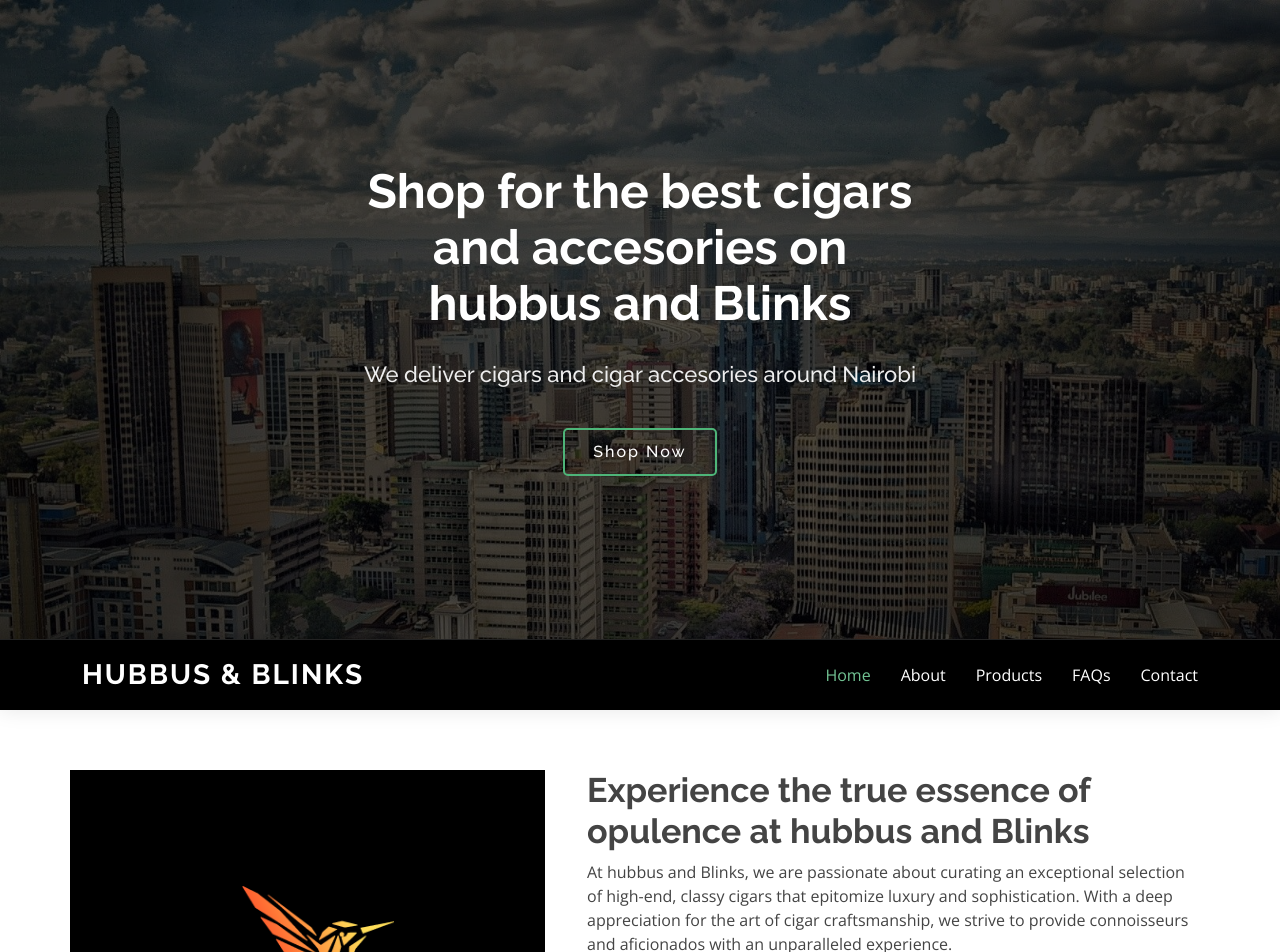
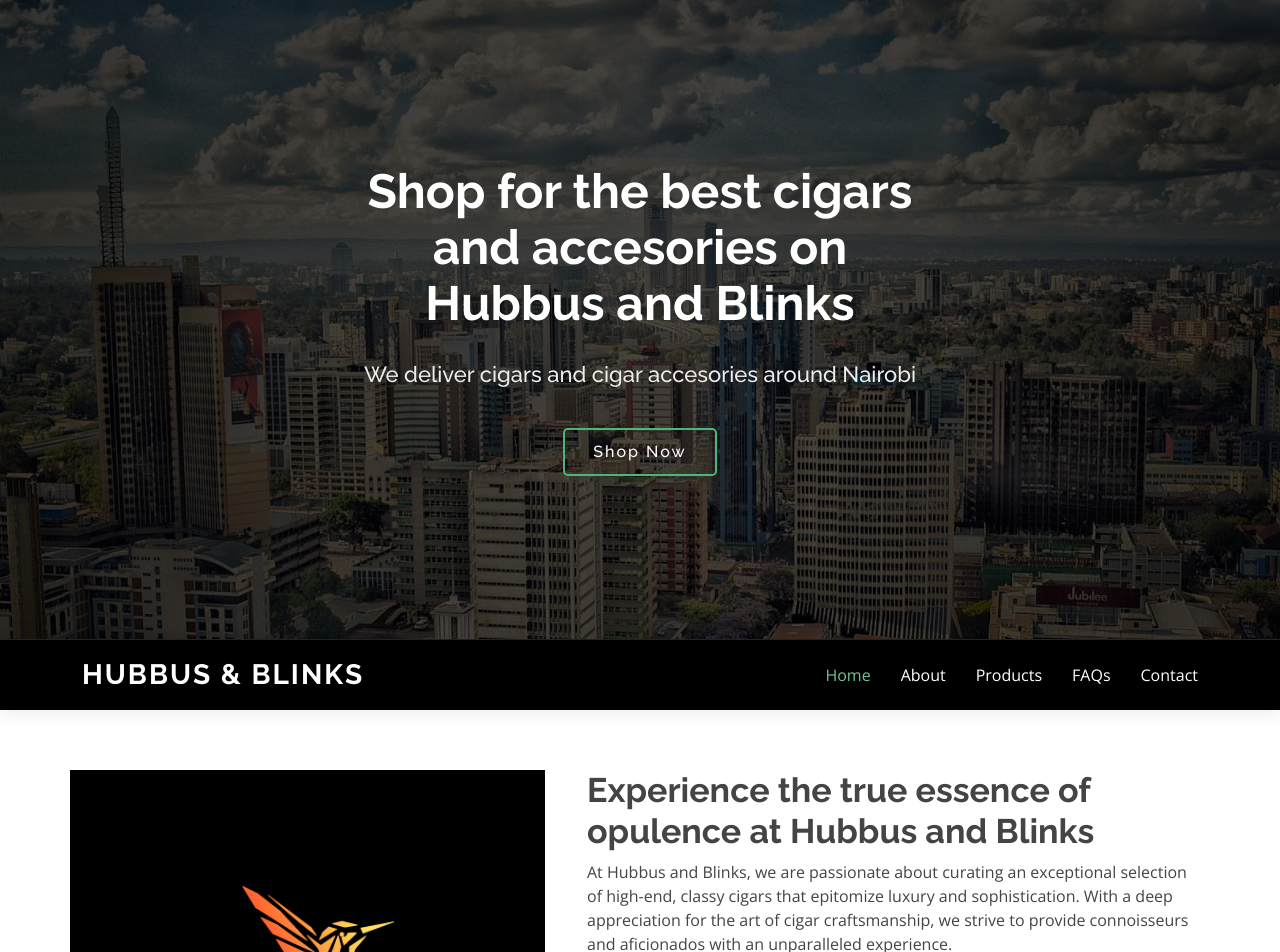
Before and after one commit to M-Joseph-Wainaina/HubbusandBlinks, a plain HTML site: page Plato/index.html in a window 1280 px wide. Shown: the top 952 px of the page. Drawn offline with nearby package versions, Linux system fonts and the light colour scheme; files whose address does not match are found by name.

Commit message:
capitalisation

```diff
--- a/Plato/index.html
+++ b/Plato/index.html
@@ -42,7 +42,7 @@
     <!-- ======= Hero Section ======= -->
     <section id="hero">
       <div class="hero-container" data-aos="fade-up">
-        <h1>Shop for the best cigars and accesories on <br><span>hubbus and Blinks</span></h1>
+        <h1>Shop for the best cigars and accesories on <br><span>Hubbus and Blinks</span></h1>
         <h2>We deliver cigars and cigar accesories around Nairobi</h2>
         <a href="#portfolio" class="btn-get-started scrollto">Shop Now</a>
       </div>
@@ -102,9 +102,9 @@
             <div style="background-image: url(assets/img/logo.png)" data-aos="fade-right" class="image col-xl-5 d-flex align-items-stretch justify-content-center justify-content-lg-start"></div>
             <div class="col-xl-7 pt-4 pt-lg-0 d-flex align-items-stretch">
               <div class="content d-flex flex-column justify-content-center" data-aos="fade-left">
-                <h3>Experience the true essence of opulence at hubbus and Blinks</h3>
+                <h3>Experience the true essence of opulence at Hubbus and Blinks</h3>
                 <p>
-                  At hubbus and Blinks, we are passionate about curating an exceptional selection of high-end, classy cigars that epitomize luxury and sophistication. With a deep appreciation for the art of cigar craftsmanship, we strive to provide connoisseurs and aficionados with an unparalleled experience.
+                  At Hubbus and Blinks, we are passionate about curating an exceptional selection of high-end, classy cigars that epitomize luxury and sophistication. With a deep appreciation for the art of cigar craftsmanship, we strive to provide connoisseurs and aficionados with an unparalleled experience.
                 </p>
                 <div class="row">
                   <div class="col-md-6 icon-box" data-aos="zoom-in" data-aos-delay="100">
@@ -178,7 +178,7 @@
           <div class="section-title" data-aos="fade-down">
             <span>Shop</span>
             <h2>Shop</h2>
-            <p>Discover the epitome of sophistication and elevate your cigar experience with our meticulously curated selection at hubbus and Blinks. <br>Let your journey into luxury begin.</p>
+            <p>Discover the epitome of sophistication and elevate your cigar experience with our meticulously curated selection at Hubbus and Blinks. <br>Let your journey into luxury begin.</p>
           </div>
 
           <!-- <div class="row" data-aos="fade-up" data-aos-delay="150">
@@ -512,7 +512,7 @@
           <div class="row">
 
             <div class="col-lg-3 col-md-6 footer-contact">
-              <h3>hubbus & Blinks</h3>
+              <h3>Hubbus & Blinks</h3>
               <p>
                 <!-- A108 Adam Street <br>
                 New York, NY 535022<br>
```
